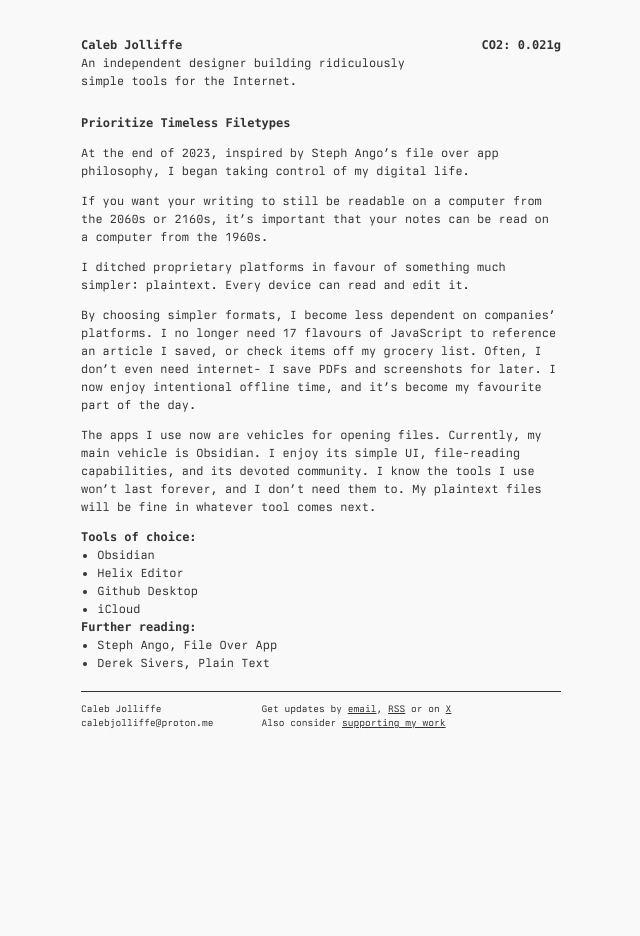
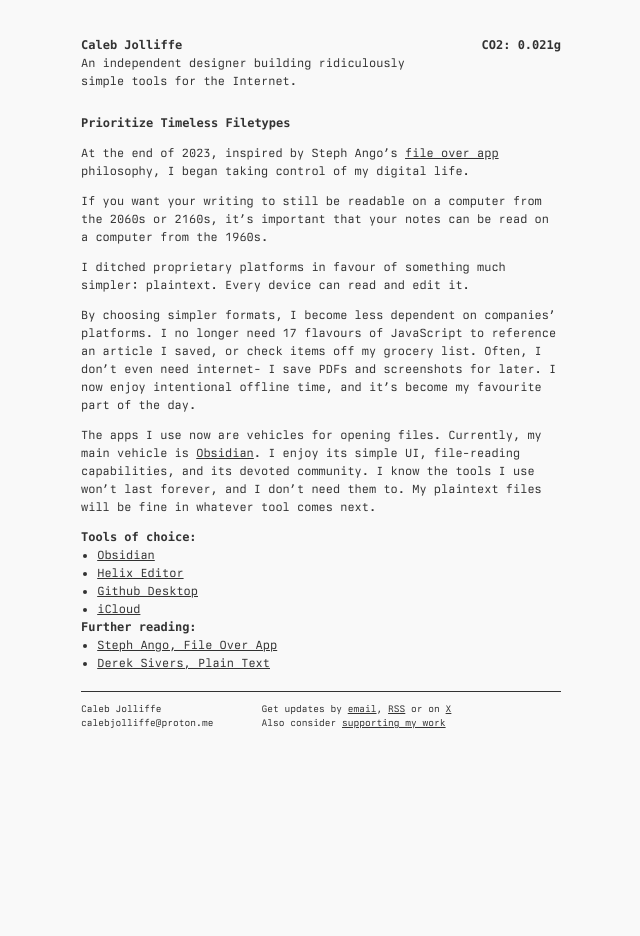
Before and after one commit to hayleyjolliffe/cv, a Jekyll site: the page built from _posts/2024-01-09-prioritize-timeless-filetypes.md, in a window 1280 px wide. Shown: the whole page, without its empty margins (319-959 px from the left). Built offline with Jekyll 4.4.1, drawn with Linux system fonts in a browser that asks for light colours; some web fonts are replaced.

Commit message:
Fixed link styling

```diff
--- a/_layouts/post.html
+++ b/_layouts/post.html
@@ -2,4 +2,4 @@
 layout: default
 ---
 
-<div id=post style="a {text-decoration:underline;}"><h1>{{ page.title }}</h1>{{ content }}</div>
+<style>a {text-decoration:underline;}</style><div id=post><h1>{{ page.title }}</h1>{{ content }}</div>
```
